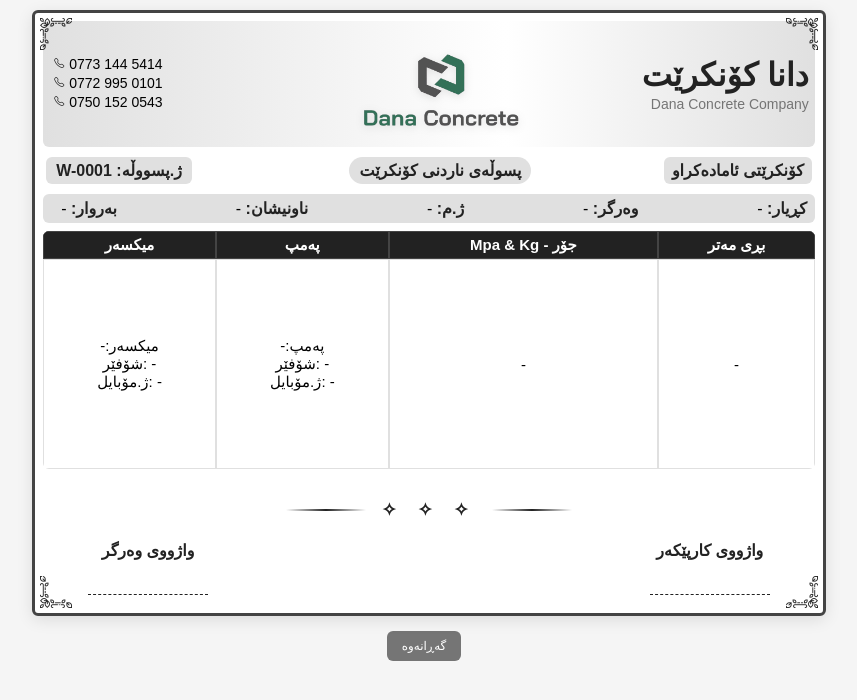
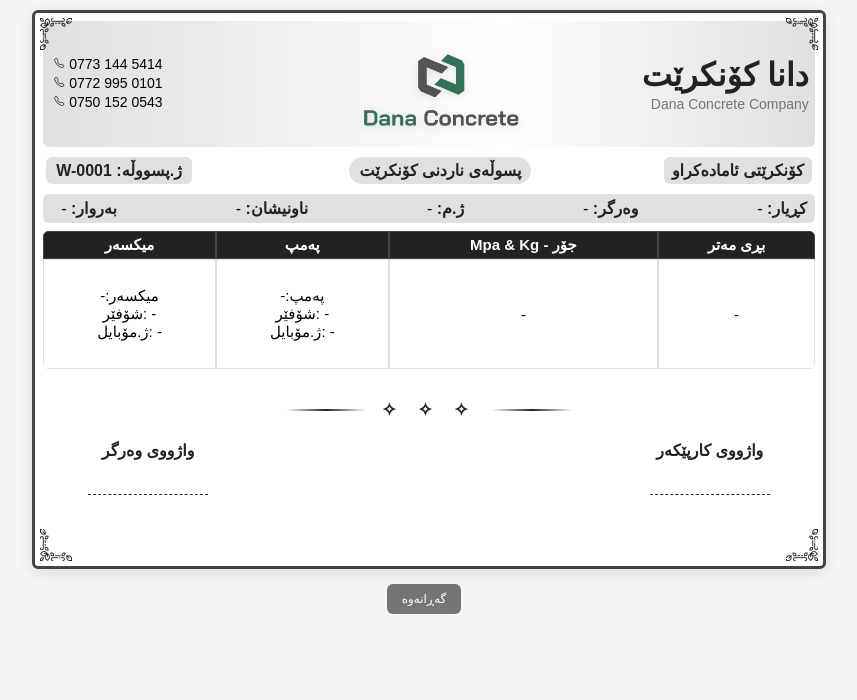
Before and after one commit to Rawezh0894/dana-concrete, a PHP site: page /pages/central_receipts.php in a window 1280 px wide. Shown: the top 700 px of the page, without its empty margins (211-1068 px from the left). Run offline with PHP 8.4, Linux system fonts and the light colour scheme; a user stored in the database is signed in; some web fonts are replaced.

Commit message:
Initial commit

```diff
--- a/pages/central_receipts.php
+++ b/pages/central_receipts.php
@@ -122,7 +122,7 @@
             </thead>
             <tbody>
                 <tr>
-                    <td style="height: 200px;">
+                    <td style="height: 100px;">
                     <span id="mixer_car_name">-</span>:میکسەر <br>
                         شۆفێر: <span id="mixer_driver_name">-</span><br>
                         ژ.مۆبایل: <span id="mixer_driver_mobile">-</span>
```
